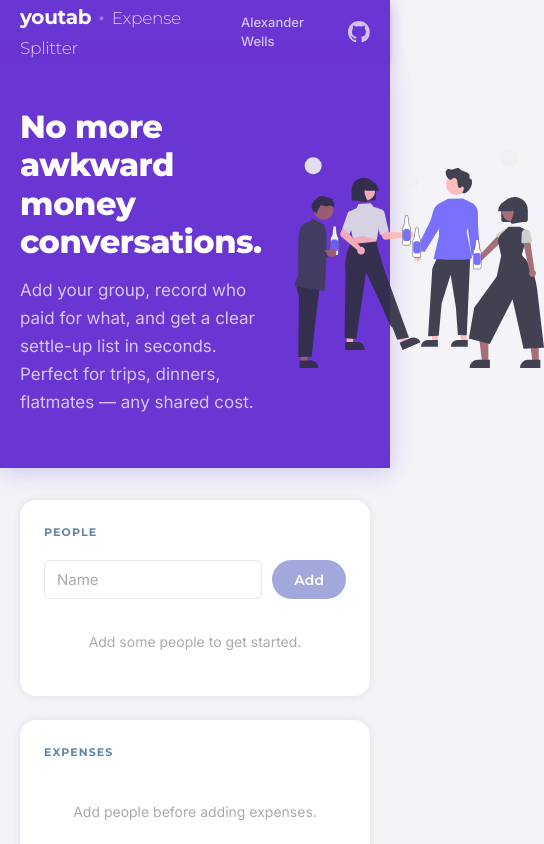
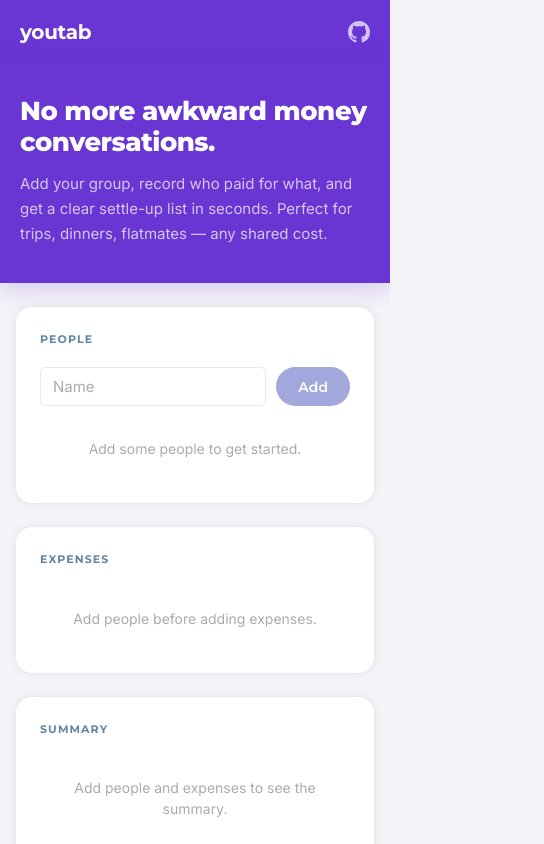
Before and after one commit to xelasrc/Youtap-Expense-Splitter, a React (Vite) app: page / in a window 390 px wide. Shown: the top 844 px of the page, 544 px wide, since content can reach past the window. Built offline with nearby package versions, Linux system fonts and the light colour scheme.

Commit message:
Style: mobile responsive layout

```diff
--- a/src/App.css
+++ b/src/App.css
@@ -471,3 +471,17 @@ button.remove:hover {
   text-align: center;
   padding: 20px 0;
 }
+
+/* ── Mobile ──────────────────────────────────────────────── */
+@media (max-width: 640px) {
+  .header-sep,
+  .header-app,
+  .header-name { display: none; }
+
+  .hero-section { padding: 32px 20px 36px; }
+  .hero-right { display: none; }
+  .hero-tagline { font-size: 26px; }
+  .hero-description { font-size: 15px; }
+
+  .app { padding: 24px 16px 48px; }
+}
```
